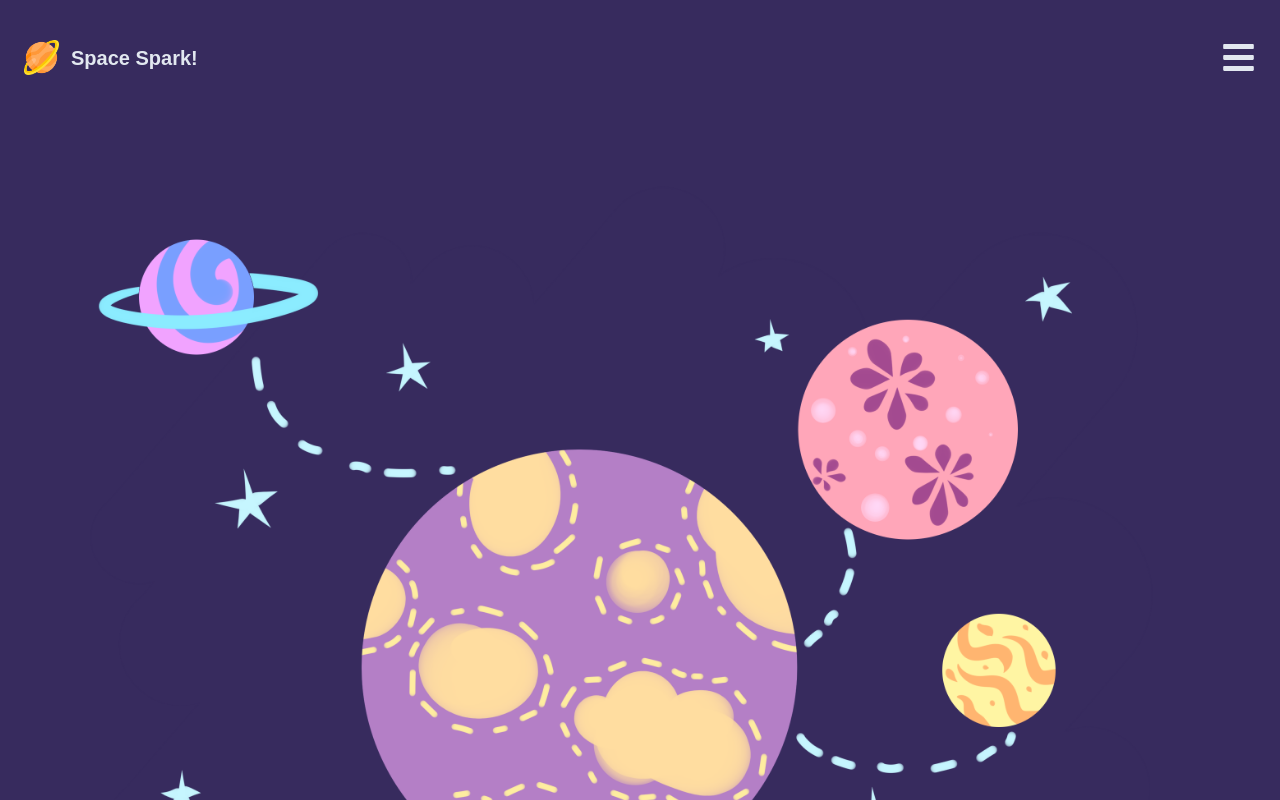
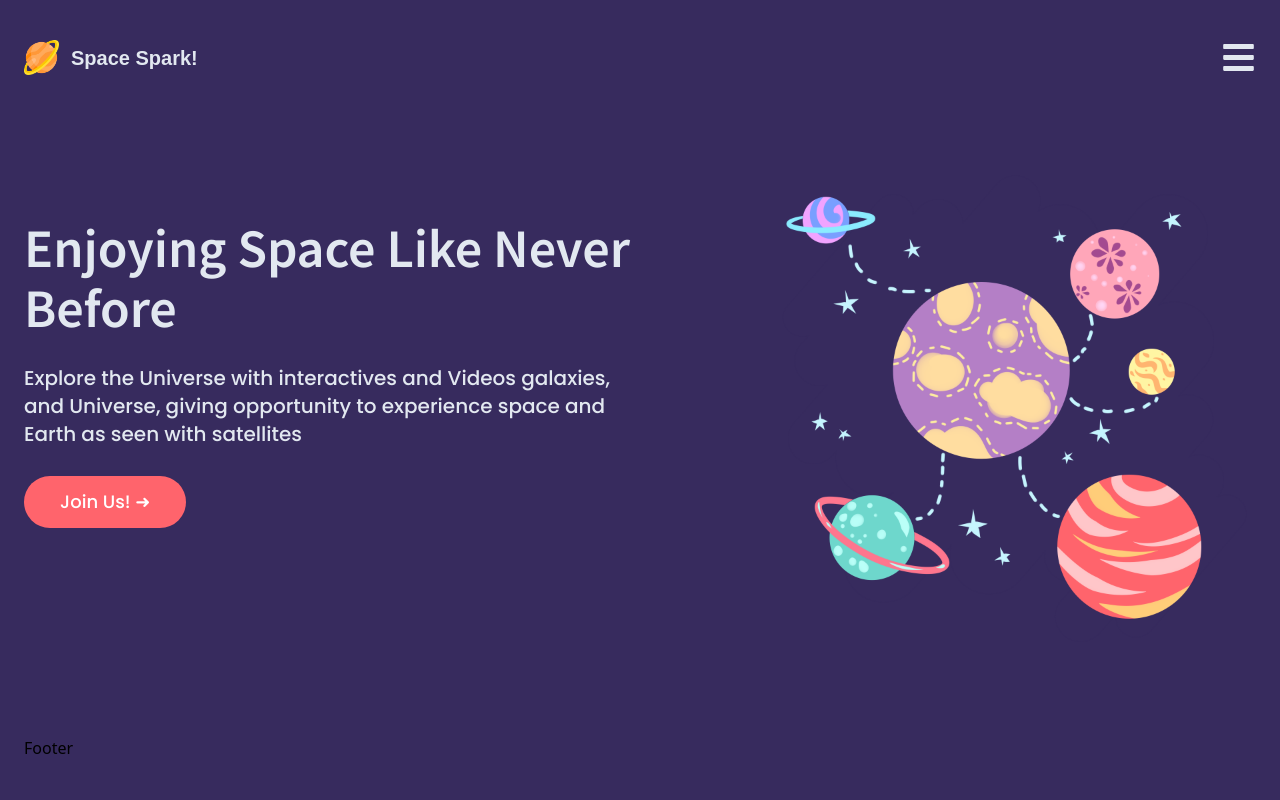
Before and after one commit to TheHarshKadam/tailwindcssLandingPage, a React (Vite) app: page / in a window 1280 px wide. Shown: the top 800 px of the page. Built offline with nearby package versions, Linux system fonts and the light colour scheme; a web font is replaced by a local one.

Commit message:
added responsiveness to webpage

```diff
--- a/src/components/Body.jsx
+++ b/src/components/Body.jsx
@@ -2,13 +2,13 @@ import React from 'react'
 
 const Body = () => {
   return (
-    <div className='space-y-4'>
-      <div>
-        <img className='md:size-95' src="./src/assets/bodyImg.png" alt="bodyImage" />
+    <div className='space-y-4 lg:flex'>
+      <div className='lg:order-2 lg:flex-1 flex justify-center items-center md:flex lg:justify-end lg:py-1'>
+        <img className='md:h-[500px] lg:h-[500px] md:justify-center' src="./src/assets/bodyImg.png" alt="bodyImage" />
       </div>
-      <div>
-        <h1 className='text-5xl font-natoSansKorean font-bold leading-tight text-slate-200 pb-4'>Enjoying Space Like Never Before</h1>
-        <p className='text-xl text-slate-200 font-poppins pb-5'>
+      <div className='lg:order-1 lg: flex-1 lg:py-12'>
+        <h1 className='text-5xl font-natoSansKorean font-bold leading-tight text-slate-200 pb-4 lg:pb-7'>Enjoying Space Like Never Before</h1>
+        <p className='text-xl text-slate-200 font-poppins pb-5 lg:pb-7'>
           Explore the Universe with interactives and Videos galaxies,
           and Universe, giving opportunity to experience space and Earth as seen with satellites
         </p>
```
